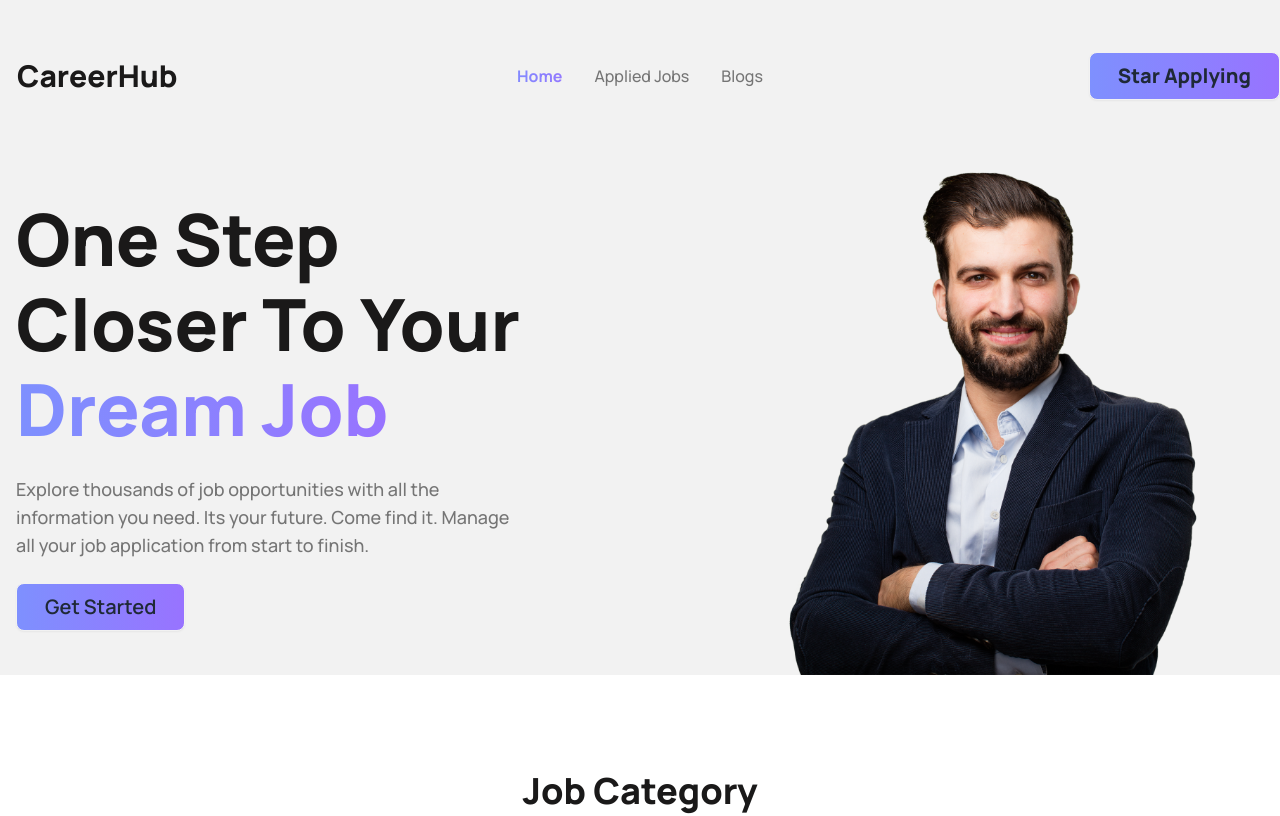
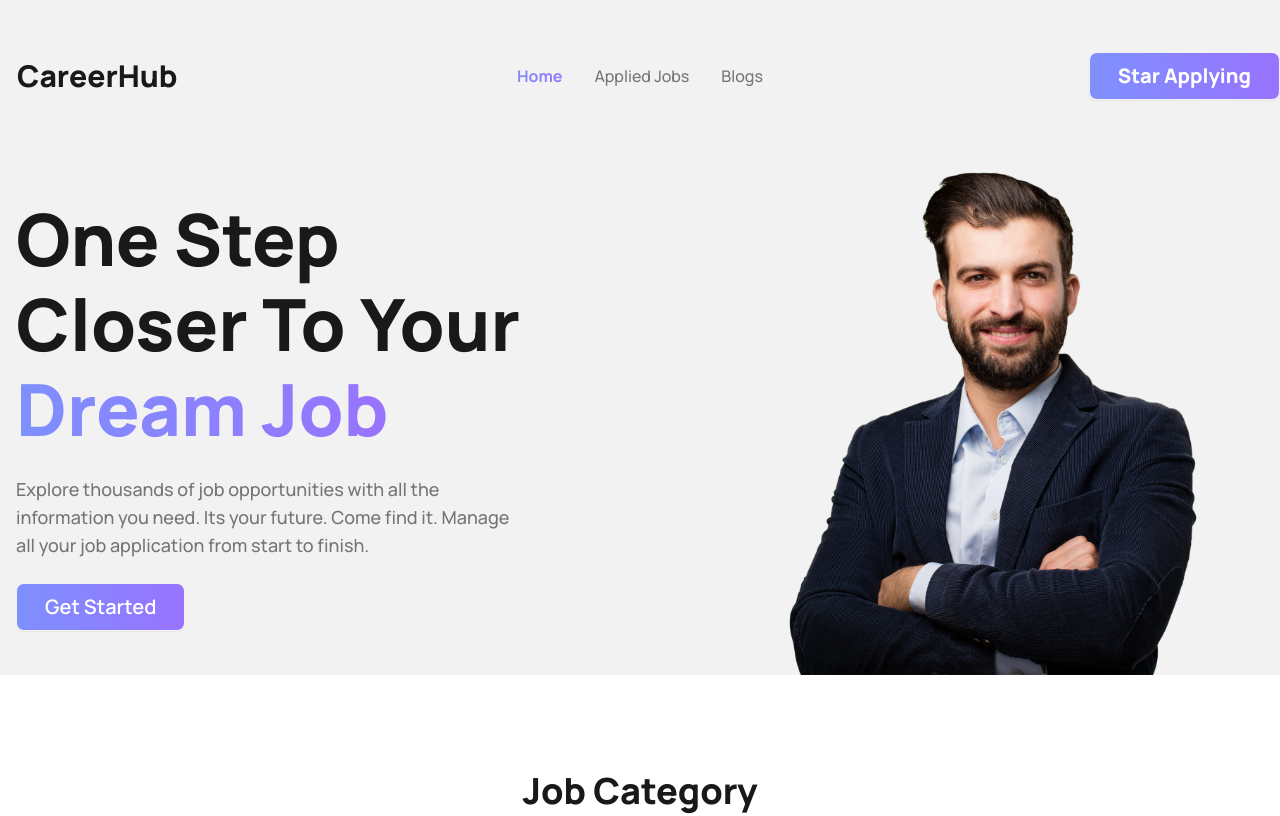
Before and after one commit to SM-Noushan/react-career-hub-ph-practise, a React (Vite) app: page / in a window 1280 px wide. Shown: the top 816 px of the page. Built offline with nearby package versions, Linux system fonts and the light colour scheme.

Commit message:
configured

```diff
--- a/tailwind.config.js
+++ b/tailwind.config.js
@@ -12,6 +12,7 @@ export default {
       'dark-04': '#A3A3A3',
       'grad-01': '#7E90FE',
       'grad-02': '#9873FF',
+      'white': '#FFFFFF',
     },
     fontFamily: {
       inter: ['Inter', 'sans-serif'],
```
